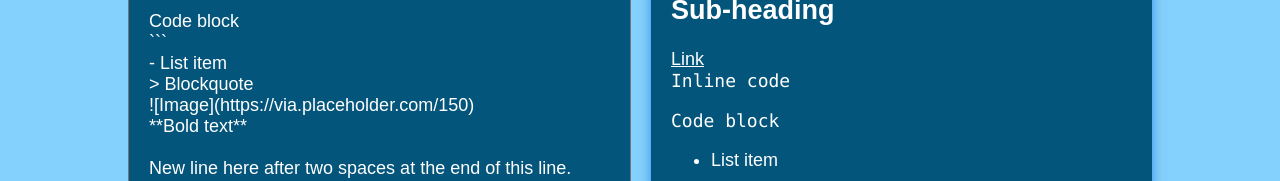
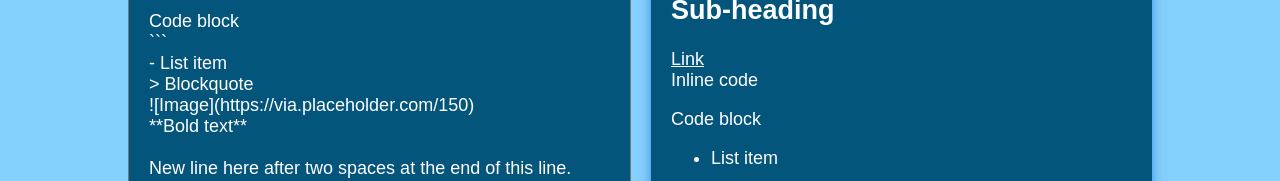
Before and after one commit to MasomRezaie/Markdown-Previewer, a React (Create React App) app: page / in a window 1280 px wide. Shown: the part 242-423 px from the top of the page. Built offline with nearby package versions, Linux system fonts and the light colour scheme.

Commit message:
solved linters error

```diff
--- a/src/index.css
+++ b/src/index.css
@@ -1,26 +1,4 @@
 body {
   margin: 0;
   font-family:
--apple-system, BlinkMacSystemFont,
- 'Segoe UI',
-  'Roboto',
-   'Oxygen',
-    'Ubuntu',
-    'Cantarell',
-    'Fira Sans',
-    'Droid Sans',
-   'Helvetica Neue',
-    sans-serif;
-  -webkit-font-smoothing: antialiased;
-  -moz-osx-font-smoothing: grayscale;
 }
-
-code {
-  font-family:
-  source-code-pro,
-   Menlo,
-    Monaco,
-    Consolas,
-   'Courier New',
-    monospace;
-}
```
Also changed, not shown: src/App.css (line endings or trailing spaces).
